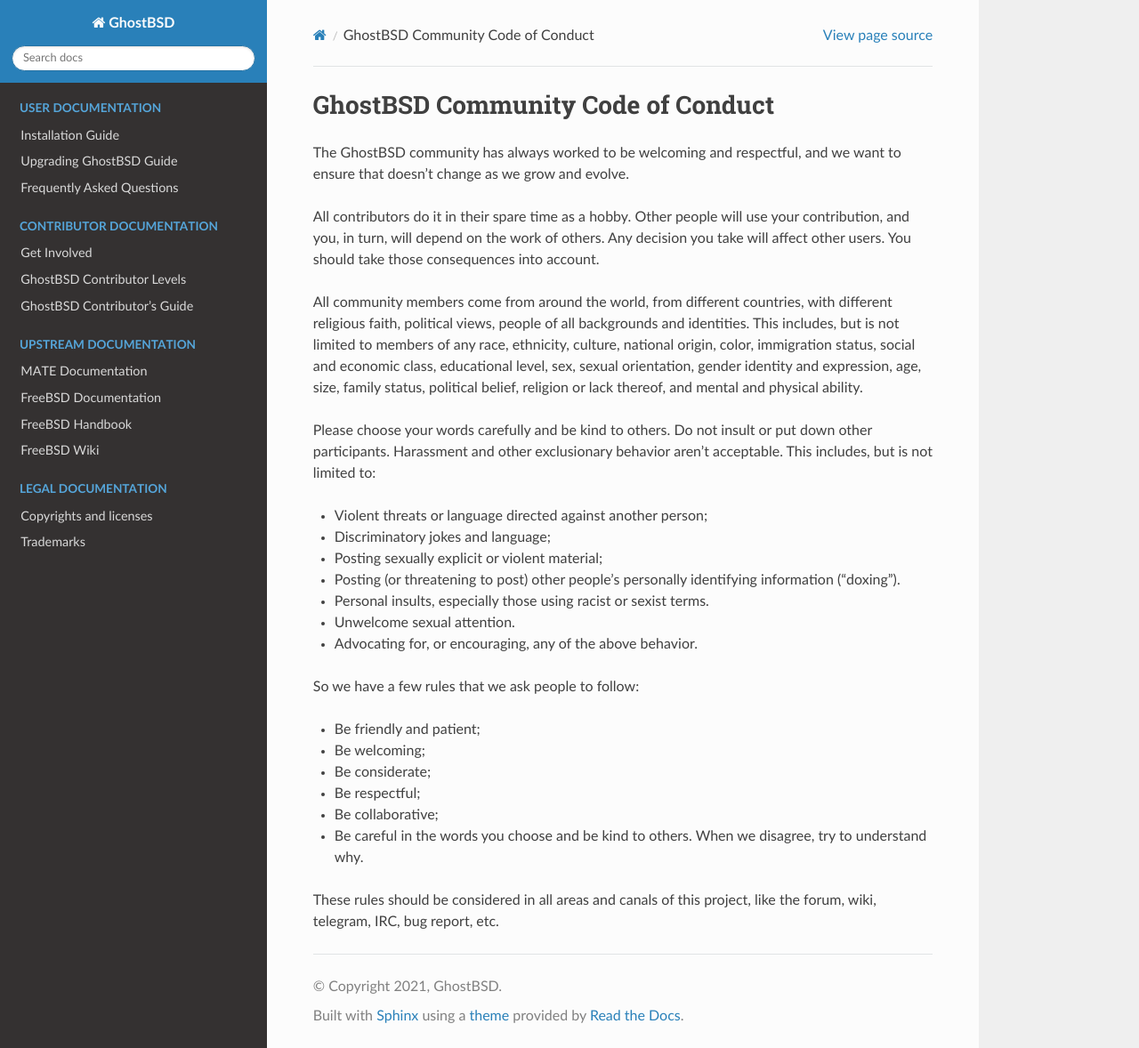
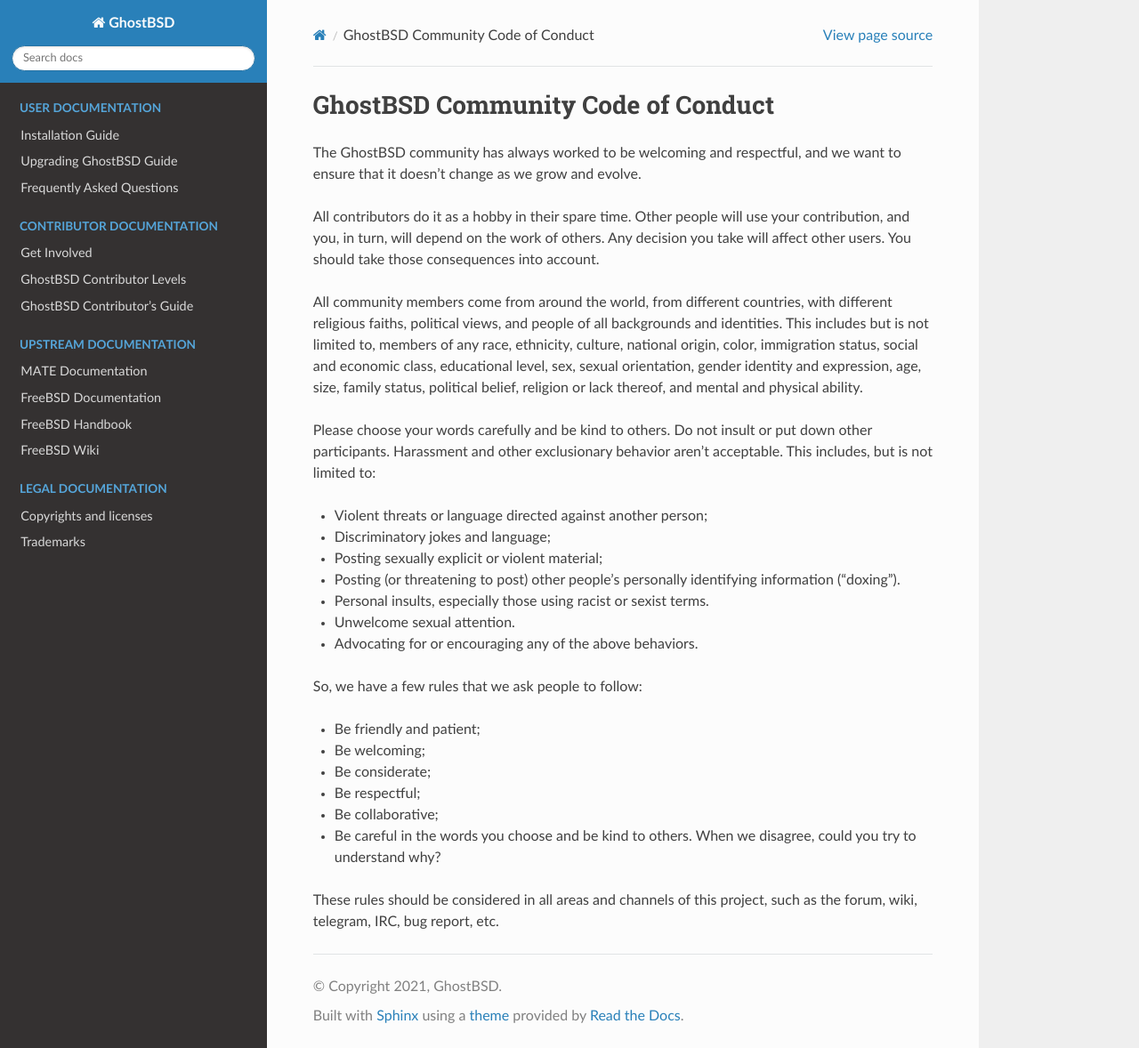
Before and after one commit to ghostbsd/documentation, a Sphinx documentation site: the page built from source/CoC.md, in a window 1280 px wide and 1178 px high. Shown: the whole window at 89% size. Built offline with Sphinx 7.4.7 and the Read the Docs theme 2.0.0, drawn with Linux system fonts in a browser that asks for light colours.

Commit message:
Update CoC vocabulary and fixed some syntax errors

```diff
--- a/source/CoC.md
+++ b/source/CoC.md
@@ -1,11 +1,11 @@
 GhostBSD Community Code of Conduct
 ==================================
 
-The GhostBSD community has always worked to be welcoming and respectful, and we want to ensure that doesn't change as we grow and evolve.
+The GhostBSD community has always worked to be welcoming and respectful, and we want to ensure that it doesn't change as we grow and evolve.
 
-All contributors do it in their spare time as a hobby. Other people will use your contribution, and you, in turn, will depend on the work of others. Any decision you take will affect other users. You should take those consequences into account.
+All contributors do it as a hobby in their spare time. Other people will use your contribution, and you, in turn, will depend on the work of others. Any decision you take will affect other users. You should take those consequences into account.
 
-All community members come from around the world, from different countries, with different religious faith, political views, people of all backgrounds and identities. This includes, but is not limited to members of any race, ethnicity, culture, national origin, color, immigration status, social and economic class, educational level, sex, sexual orientation, gender identity and expression, age, size, family status, political belief, religion or lack thereof, and mental and physical ability.
+All community members come from around the world, from different countries, with different religious faiths, political views, and people of all backgrounds and identities. This includes but is not limited to, members of any race, ethnicity, culture, national origin, color, immigration status, social and economic class, educational level, sex, sexual orientation, gender identity and expression, age, size, family status, political belief, religion or lack thereof, and mental and physical ability.
 
 Please choose your words carefully and be kind to others. Do not insult or put down other participants. Harassment and other exclusionary behavior aren't acceptable. This includes, but is not limited to:
 
@@ -15,15 +15,15 @@
 * Posting (or threatening to post) other people's personally identifying information ("doxing").
 * Personal insults, especially those using racist or sexist terms.
 * Unwelcome sexual attention.
-* Advocating for, or encouraging, any of the above behavior.
+* Advocating for or encouraging any of the above behaviors.
 
-So we have a few rules that we ask people to follow:
+So, we have a few rules that we ask people to follow:
 
 * Be friendly and patient;
 * Be welcoming;
 * Be considerate;
 * Be respectful;
 * Be collaborative;
-* Be careful in the words you choose and be kind to others. When we disagree, try to understand why.
+* Be careful in the words you choose and be kind to others. When we disagree, could you try to understand why?
 
-These rules should be considered in all areas and canals of this project, like the forum, wiki, telegram, IRC, bug report, etc.
+These rules should be considered in all areas and channels of this project, such as the forum, wiki, telegram, IRC, bug report, etc.
```
